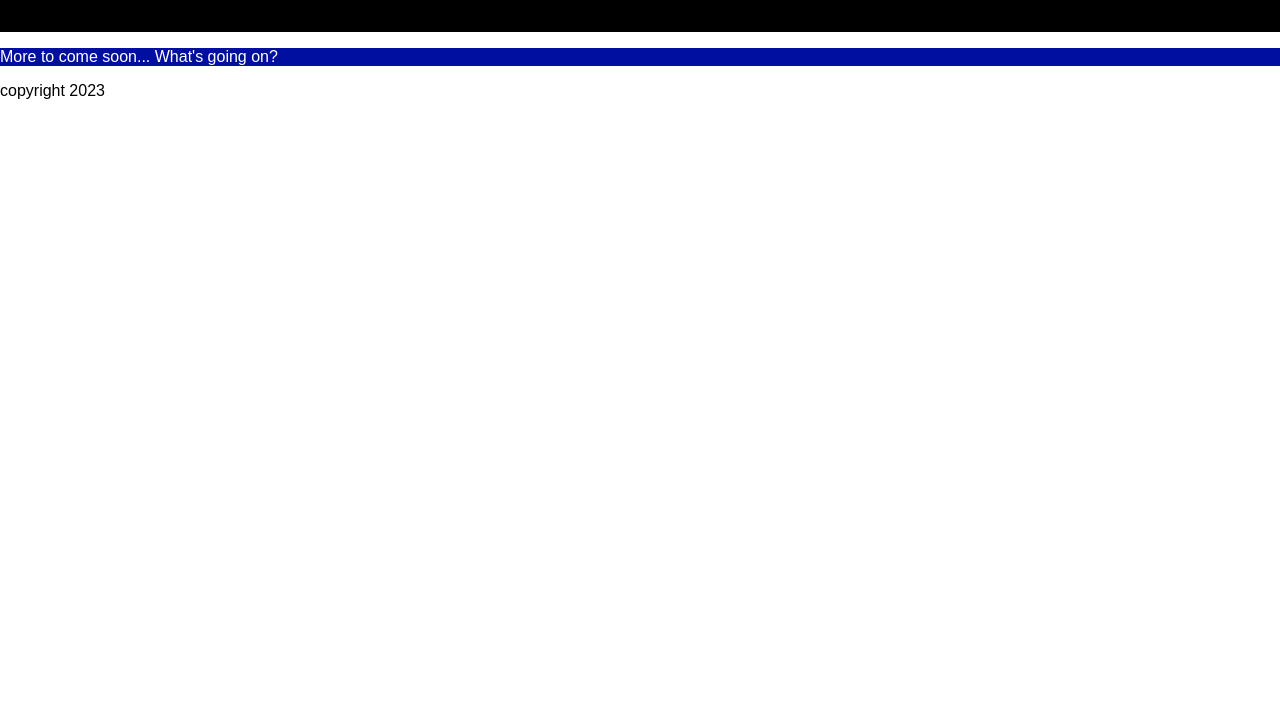
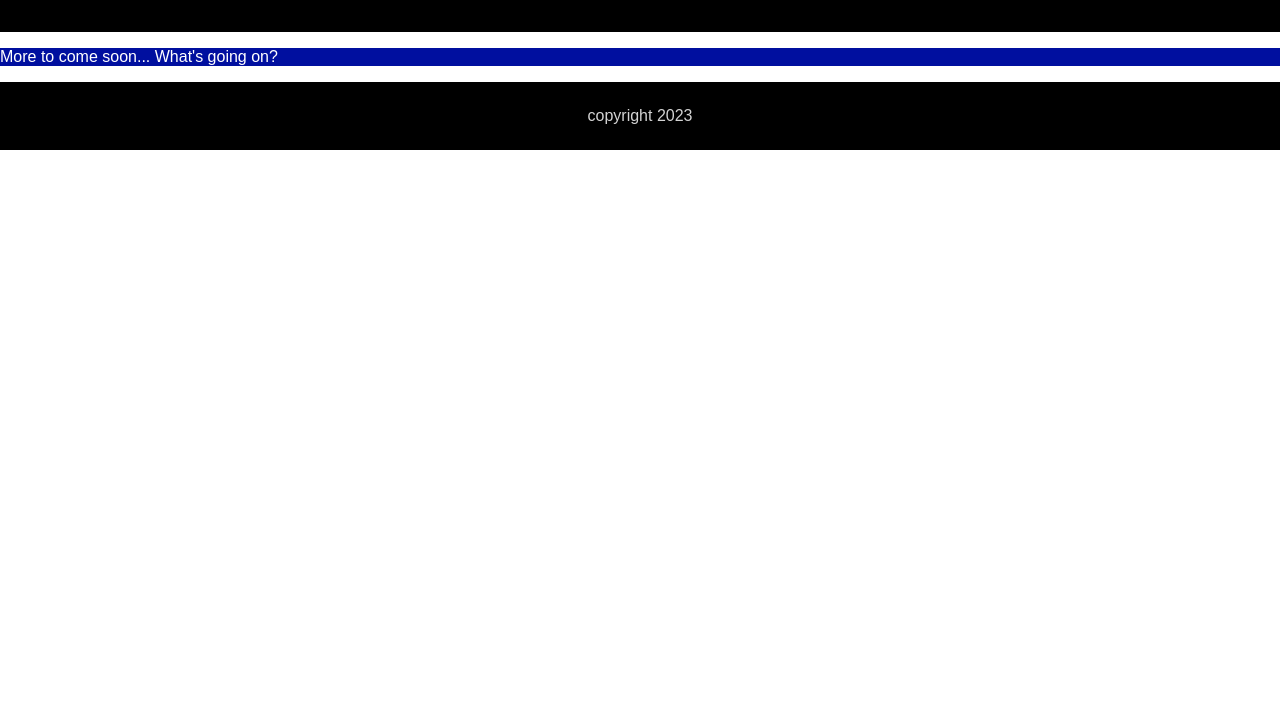
Before and after one commit to adrianzai/adrianzai.github.io, a plain HTML site: page index.html in a window 1280 px wide. Shown: the part 98-800 px from the top of the page. Drawn offline with Linux system fonts and the light colour scheme.

Commit message:
footer update

```diff
--- a/css/style.css
+++ b/css/style.css
@@ -17,3 +17,11 @@ main {
     background-color: #000F9F;
     color:white;
 }
+
+footer {
+    font-weight: 10px;
+    color: lightgray;
+    text-align: center;
+    padding: 25px;
+    background-color: #000000;
+}
```
